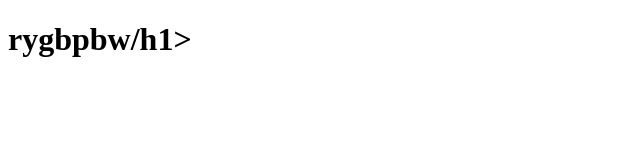
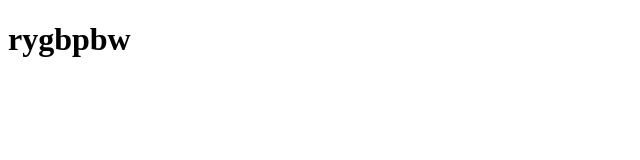
Before and after one commit to rygbpbw/rygbpbw.github.io, a plain HTML site: page index.html in a window 1280 px wide. Shown: the full height of the page, 0-640 px from the left. Drawn offline with Linux system fonts and the light colour scheme.

Commit message:
Update index.html

```diff
--- a/index.html
+++ b/index.html
@@ -6,6 +6,6 @@
     <title>rygbpbwのポートフォリオ</title>
   </head>
   <body>
-    <h1>rygbpbw/h1>
+    <h1>rygbpbw</h1>
   </body>
 </html>
```
